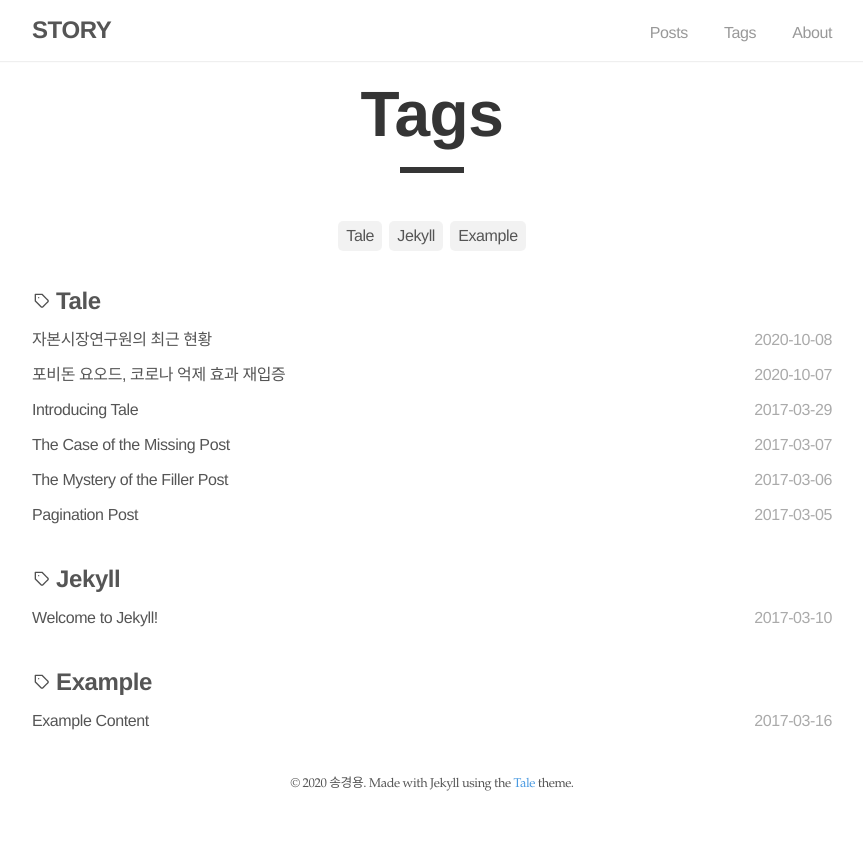
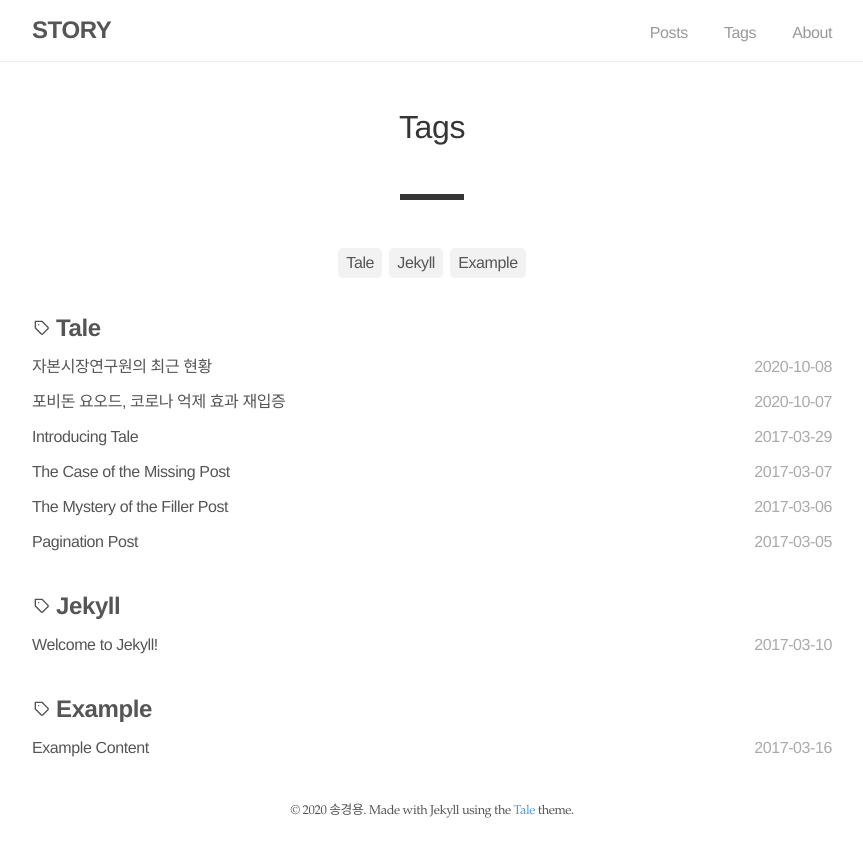
Before and after one commit to Song-KyeongYong/Song-KyeongYong.github.io, a Jekyll site: the page built from _pages/tags.html, in a window 1280 px wide. Shown: the top 857 px of the page, without its empty margins (208-1071 px from the left). Built offline with Jekyll 4.4.1, drawn with Linux system fonts in a browser that asks for light colours.

Commit message:
태그 수정

```diff
--- a/_sass/tale/_tags.scss
+++ b/_sass/tale/_tags.scss
@@ -1,10 +1,11 @@
 .tags {
   &-header {
     &-title {
-      color: $default-shade;
-      font-family: $sans-serif;
-      font-size: 4rem;
-      margin: 1rem 0;
+      color: #353535;
+      font-family: "Helvetica Neue","Segoe UI",Helvetica,Arial,sans-serif;
+      font-size: 2rem;
+      font-weight: 500;
+      margin: 3rem 0;
       text-align: center;
     }
 
```
Also changed, not shown: 17 other files.
